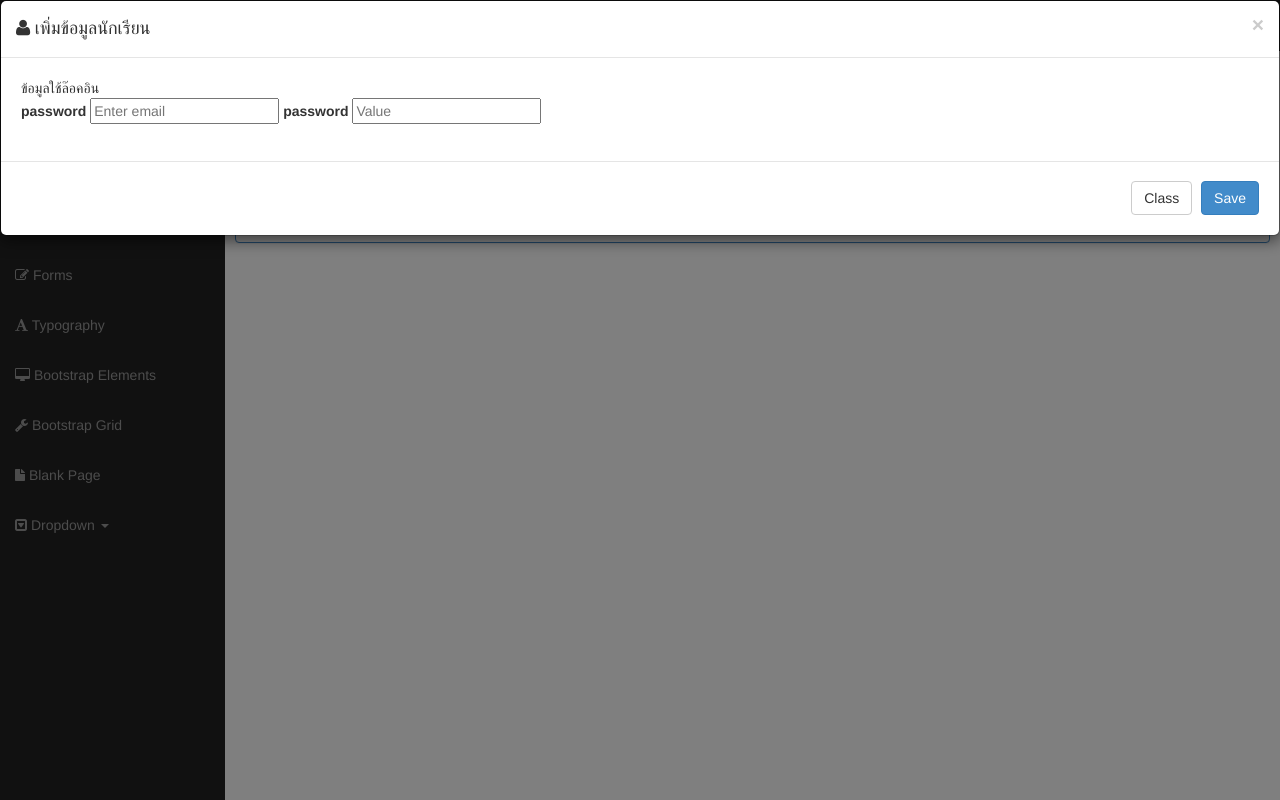
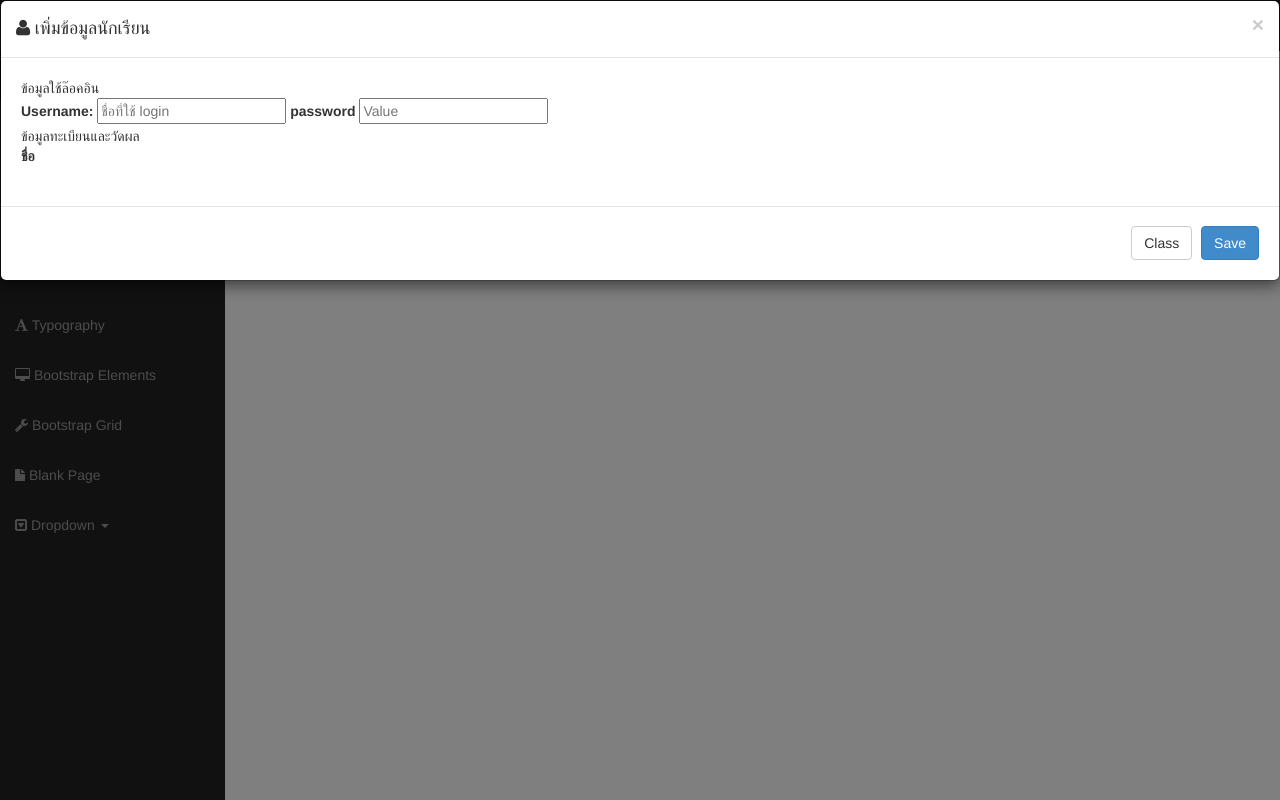
Before and after one commit to mynameistecs51/school, a CodeIgniter app: page /school/index.php/ctl_main/student_info in a window 1280 px wide, after a click on "เพิ่ม". Run offline with CodeIgniter, Linux system fonts and the light colour scheme; grey boxes labelled with a size stand in for pictures from a placeholder-image service; some libraries are stand-ins or nearby versions.

Commit message:
chaiwat update 03/01/57 16.47

```diff
--- a/application/views/admin/student_info.php
+++ b/application/views/admin/student_info.php
@@ -36,13 +36,17 @@
 					<div class="modal-body">
 						<form role="form" class="form-inline">
 							<div class="form-group">
-								<span class="control-label">ข้อมูลใช้ล๊อคอิน</span>
+								<span class="control-label">ข้อมูลใช้ล๊อคอิน</span><br/>
 								<div class="controls form-inline">
-									<label for="inputValue">password</label>
-									<input type="email" class="input-small" id="exampleInputEmail2" placeholder="Enter email">
+									<label for="inputValue">Username:</label>
+									<input type="text" class="input-small" id="exampleInputEmail2" placeholder="ชื่อที่ใช้ login">
 
 									<label for="inputValue">password</label>
 									<input type="password" class="input-small" placeholder="Value" id="inputValue">
+								</div>
+								<span>ข้อมูลทะเบียนและวัดผล</span><br/>
+								<div class="controls form-inline">
+									<label for="inputValue">ชื่อ</label>
 								</div>
 							</div>
 						</form><!--enform -->
```
